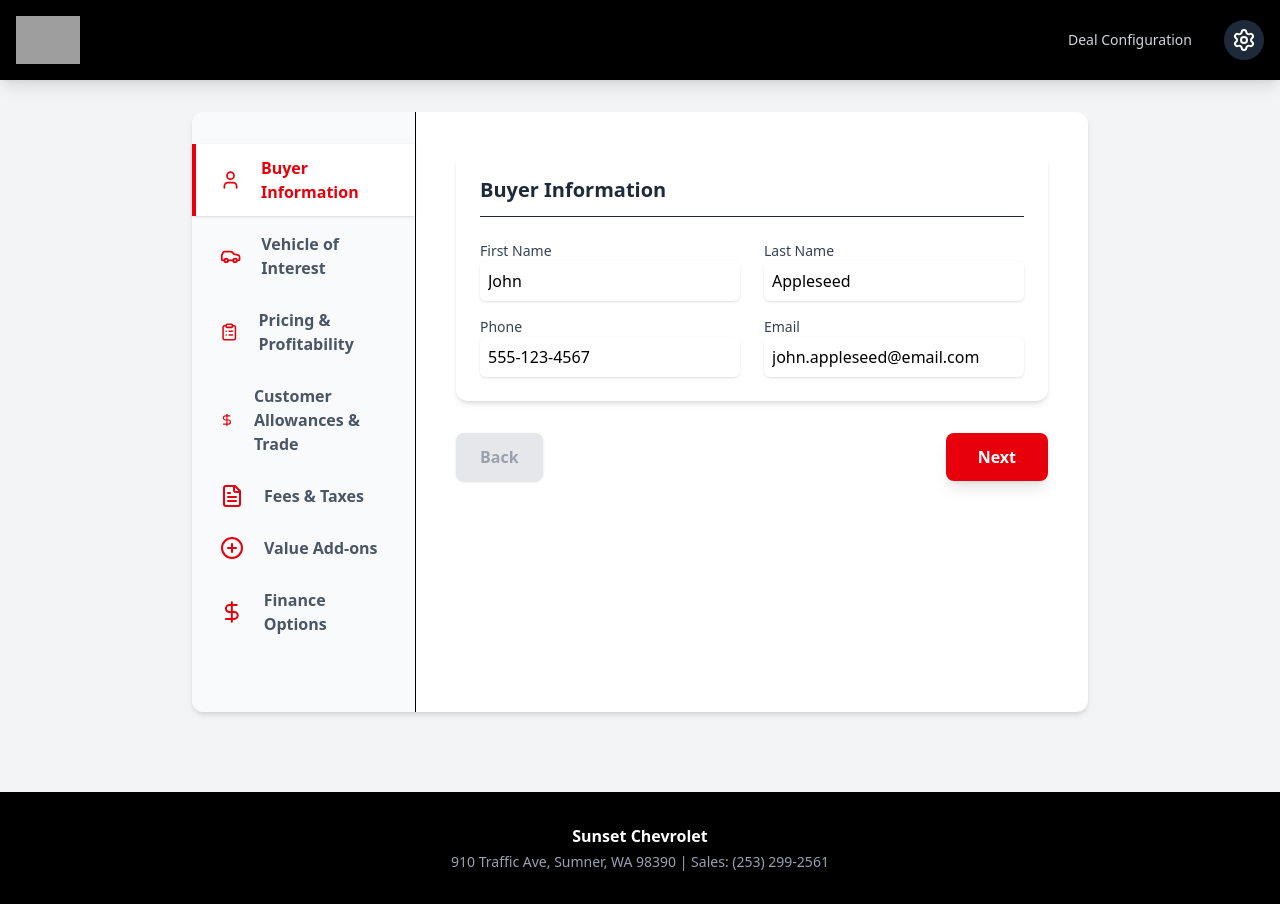
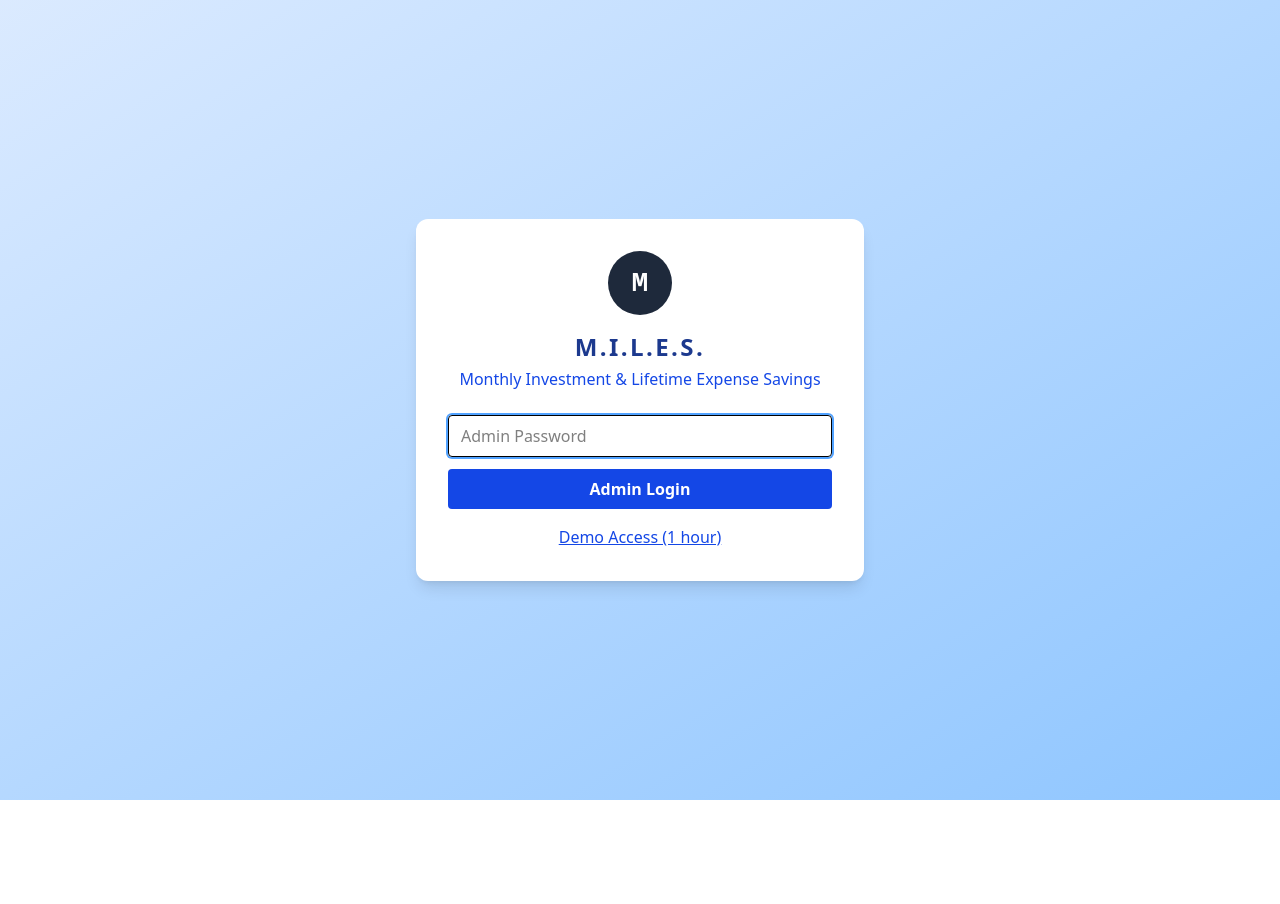
Before and after one commit to markwarddesign/dealer-offer-sheet, a React (Vite) app: page / in a window 1280 px wide. After the commit the page ends 800 px from the top, so only its background shows below. Built offline with nearby package versions, Linux system fonts and the light colour scheme; grey boxes are pictures that could not be loaded.

Commit message:
add auth

```diff
--- a/src/App.jsx
+++ b/src/App.jsx
@@ -1,8 +1,10 @@
-import React, { useEffect } from 'react';
+import React, { useEffect, useState } from 'react';
 import { useAppStore } from './store';
 import { ShieldCheck, Car, Wrench, User, FileText, DollarSign, PlusCircle, ClipboardList, Settings as SettingsIcon } from 'lucide-react';
 import SettingsPage from './pages/SettingsPage';
 import { formatCurrency } from './utils/formatCurrency';
+import LoginPage from './components/LoginPage';
+import { isAuthenticated, logout } from './utils/auth';
 import TradeVsPrivateSale from './components/TradeVsPrivateSale';
 import BuyerInfoStep from './steps/BuyerInfoStep';
 import VehicleInfoStep from './steps/VehicleInfoStep';
@@ -282,19 +284,28 @@ const OfferSheet = ({ dealData, onGoBack, settings, onShowTradeVsPrivate }) => {
                 </div>
               )}
 
-              {/* ADD Amount Financed in it's own box */}
+              {/* ADD Amount Financed in its own box, controlled by toggle */}
+              {dealData.showAmountFinancedOnOfferSheet && (
                 <div className="bg-blue-50 border border-blue-200 p-6 rounded-xl shadow-sm flex justify-between align-middle">
                   <h3 className="text-xl font-bold text-blue-900">Amount Financed</h3>
                   <div className="text-2xl font-semibold text-blue-900">{formatCurrency(totalAmountFinanced)}</div>
                 </div>
+              )}
 
               <div className="bg-blue-50 border border-blue-200 p-6 rounded-xl shadow-sm flex flex-col mb-0">
                 <h3 className="text-xl font-bold text-blue-900 mb-4 text-center">Financing Options</h3>
+                <div className="flex flex-row justify-between">
+                  {dealData.rebates && Number(dealData.rebates) !== 0 && (
+                    <div className="mb-2 text-left text-sm text-blue-700 font-semibold">
+                      Rebates: <span className="text-blue-900">{formatCurrency(dealData.rebates)}</span>
+                    </div>
+                  )}
                   {dealData.showInterestRateOnOfferSheet && (
                     <div className="mb-2 text-right text-sm text-gray-700 font-semibold">
                       Interest Rate: <span className="text-red-700">{(dealData.interestRate ?? 6.99).toFixed(2)}%</span>
                     </div>
                   )}
+                </div>
 
                 <div className="w-full">
                   <table className="w-full text-xs text-center rounded-xl shadow border border-gray-200 bg-white overflow-hidden">
@@ -399,7 +410,6 @@ const OfferSheet = ({ dealData, onGoBack, settings, onShowTradeVsPrivate }) => {
 
 
 // --- Main App Component ---
-
 export default function App() {
   const {
     page,
@@ -410,24 +420,21 @@ export default function App() {
     setSettings,
   } = useAppStore();
 
-  // Ensure tradePayoff and tradePayment are initialized from store defaults if not already set
-  useEffect(() => {
-    let needsUpdate = false;
-    const updated = { ...dealData };
-    if (dealData.tradePayOff !== undefined && (dealData.tradePayoff === undefined || dealData.tradePayoff === '')) {
-      updated.tradePayoff = dealData.tradePayOff;
-      needsUpdate = true;
-    }
-    if (dealData.tradePayment !== undefined && (dealData.tradePayment === undefined || dealData.tradePayment === '')) {
-      updated.tradePayment = 620; // match store.js default
-      needsUpdate = true;
-    }
-    if (needsUpdate) setDealData(updated);
-  }, [dealData, setDealData]);
+  const [authed, setAuthed] = useState(isAuthenticated());
 
   useEffect(() => {
-    localStorage.setItem('offerSheetSettings', JSON.stringify(settings));
-  }, [settings]);
+    if (!isAuthenticated()) setAuthed(false);
+  }, []);
+
+  const handleLogin = () => setAuthed(true);
+  const handleLogout = () => {
+    logout();
+    setAuthed(false);
+  };
+
+  if (!authed) {
+    return <LoginPage onLogin={handleLogin} />;
+  }
 
   const logoUrl = "https://encrypted-tbn0.gstatic.com/images?q=tbn:ANd9GcRe20azLghiq6B4uoUgyV5A_j5zjglEyeNF9g&s";
 
@@ -456,6 +463,13 @@ export default function App() {
               aria-label="Settings"
             >
               <SettingsIcon className="h-6 w-6" />
+            </button>
+            <button
+              onClick={handleLogout}
+              className="ml-4 p-2 rounded-full bg-red-600 text-white hover:bg-red-700 flex items-center justify-center"
+              aria-label="Logout"
+            >
+              Logout
             </button>
           </div>
         </div>
--- /dev/null
+++ b/src/components/LoginPage.jsx
@@ -0,0 +1,51 @@
+import React, { useState } from 'react';
+import { loginAdmin, loginDemo } from '../utils/auth';
+
+const logo = (
+  <svg width="64" height="64" viewBox="0 0 64 64" fill="none" xmlns="http://www.w3.org/2000/svg">
+    <circle cx="32" cy="32" r="32" fill="#1e293b"/>
+    <text x="32" y="40" textAnchor="middle" fontSize="28" fill="#fff" fontFamily="monospace" fontWeight="bold">M</text>
+  </svg>
+);
+
+export default function LoginPage({ onLogin }) {
+  const [password, setPassword] = useState('');
+  const [error, setError] = useState('');
+
+  const handleAdmin = (e) => {
+    e.preventDefault();
+    if (loginAdmin(password)) {
+      onLogin();
+    } else {
+      setError('Invalid admin password');
+    }
+  };
+
+  const handleDemo = () => {
+    loginDemo();
+    onLogin();
+  };
+
+  return (
+    <div className="min-h-screen flex flex-col items-center justify-center bg-gradient-to-br from-blue-100 to-blue-300">
+      <div className="bg-white rounded-xl shadow-lg p-8 w-full max-w-md flex flex-col items-center">
+        <div className="mb-4">{logo}</div>
+        <h1 className="text-2xl font-bold text-blue-900 mb-1 tracking-widest">M.I.L.E.S.</h1>
+        <p className="text-blue-700 mb-6 text-center font-medium">Monthly Investment & Lifetime Expense Savings</p>
+        <form onSubmit={handleAdmin} className="w-full flex flex-col gap-3">
+          <input
+            type="password"
+            placeholder="Admin Password"
+            value={password}
+            onChange={e => setPassword(e.target.value)}
+            className="border rounded px-3 py-2 w-full focus:outline-none focus:ring-2 focus:ring-blue-400"
+            autoFocus
+          />
+          <button type="submit" className="bg-blue-700 text-white rounded py-2 font-bold hover:bg-blue-800 transition">Admin Login</button>
+        </form>
+        <button onClick={handleDemo} className="mt-4 text-blue-700 underline hover:text-blue-900">Demo Access (1 hour)</button>
+        {error && <div className="text-red-600 mt-2">{error}</div>}
+      </div>
+    </div>
+  );
+}
--- a/src/store.js
+++ b/src/store.js
@@ -58,12 +58,13 @@ const initialDealData = {
   vehiclesInMarket: 100,
   avgDaysToSell: 75,
   showInterestRateOnOfferSheet: false,
+  showAmountFinancedOnOfferSheet: false,
 };
 
 const defaultSettings = {
-  showProtectionPackage: true,
-  showGapInsurance: true,
-  showServiceContract: true,
+  showProtectionPackage: false,
+  showGapInsurance: false,
+  showServiceContract: false,
   layout: 'tabs',
   tradeDevalueItems: [
     { label: 'Scratches & Dents', price: 1500 },
--- /dev/null
+++ b/src/utils/auth.js
@@ -0,0 +1,30 @@
+// Simple auth utility for local/demo admin and 1hr trial
+
+const ADMIN_PASSWORD = '4ward'; // Change as needed
+const DEMO_DURATION_MS = 60 * 60 * 1000; // 1 hour
+
+export function loginAdmin(password) {
+  if (password === ADMIN_PASSWORD) {
+    localStorage.setItem('miles_auth', JSON.stringify({ type: 'admin', expires: null }));
+    return true;
+  }
+  return false;
+}
+
+export function loginDemo() {
+  const expires = Date.now() + DEMO_DURATION_MS;
+  localStorage.setItem('miles_auth', JSON.stringify({ type: 'demo', expires }));
+}
+
+export function isAuthenticated() {
+  const data = JSON.parse(localStorage.getItem('miles_auth') || 'null');
+  if (!data) return false;
+  if (data.type === 'admin') return true;
+  if (data.type === 'demo' && data.expires > Date.now()) return true;
+  logout();
+  return false;
+}
+
+export function logout() {
+  localStorage.removeItem('miles_auth');
+}
```
Also changed, not shown: src/steps/FinanceStep.jsx (+40 -7 lines). Lines whose indentation alone changed are shown as unchanged.
